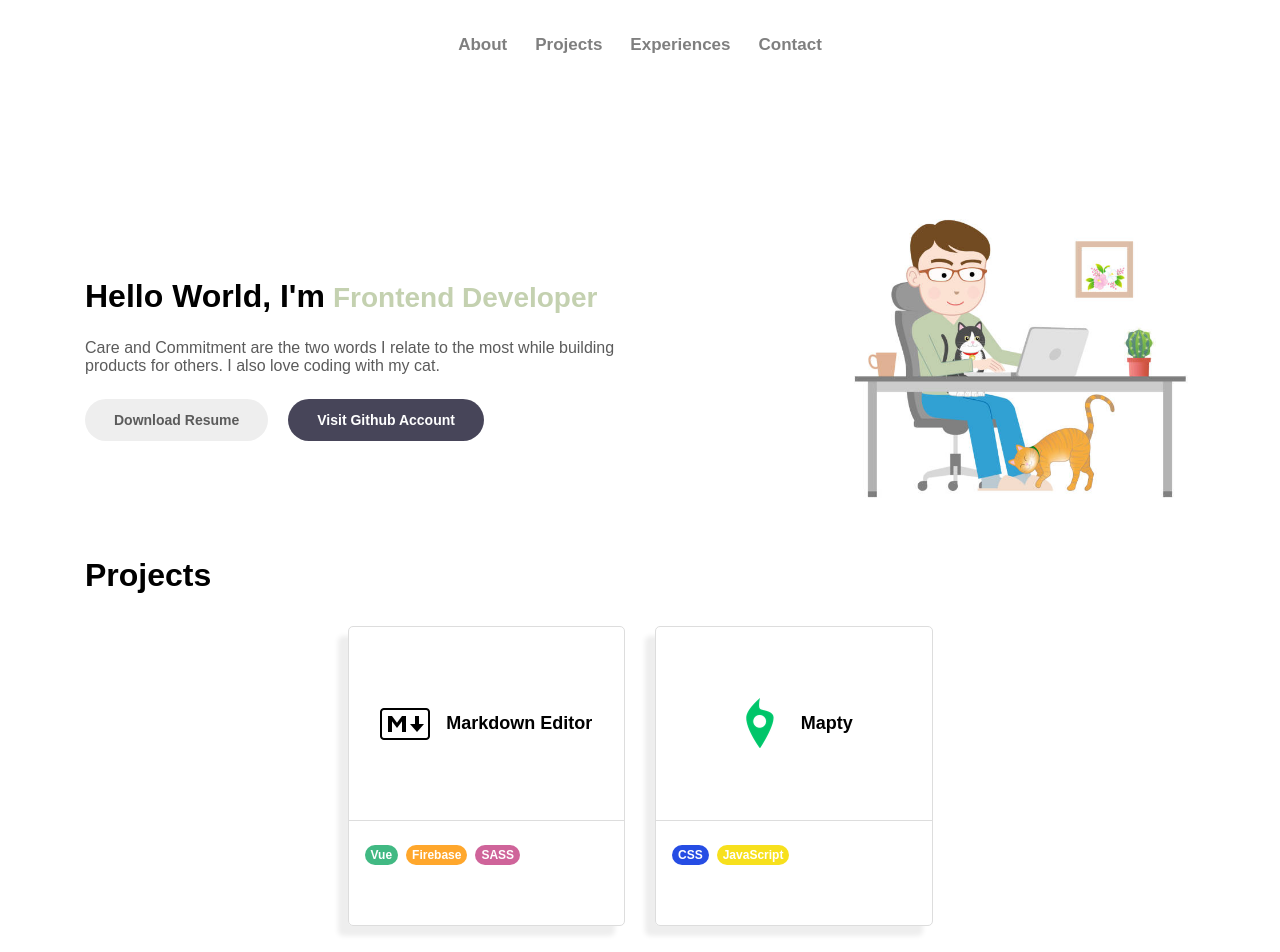
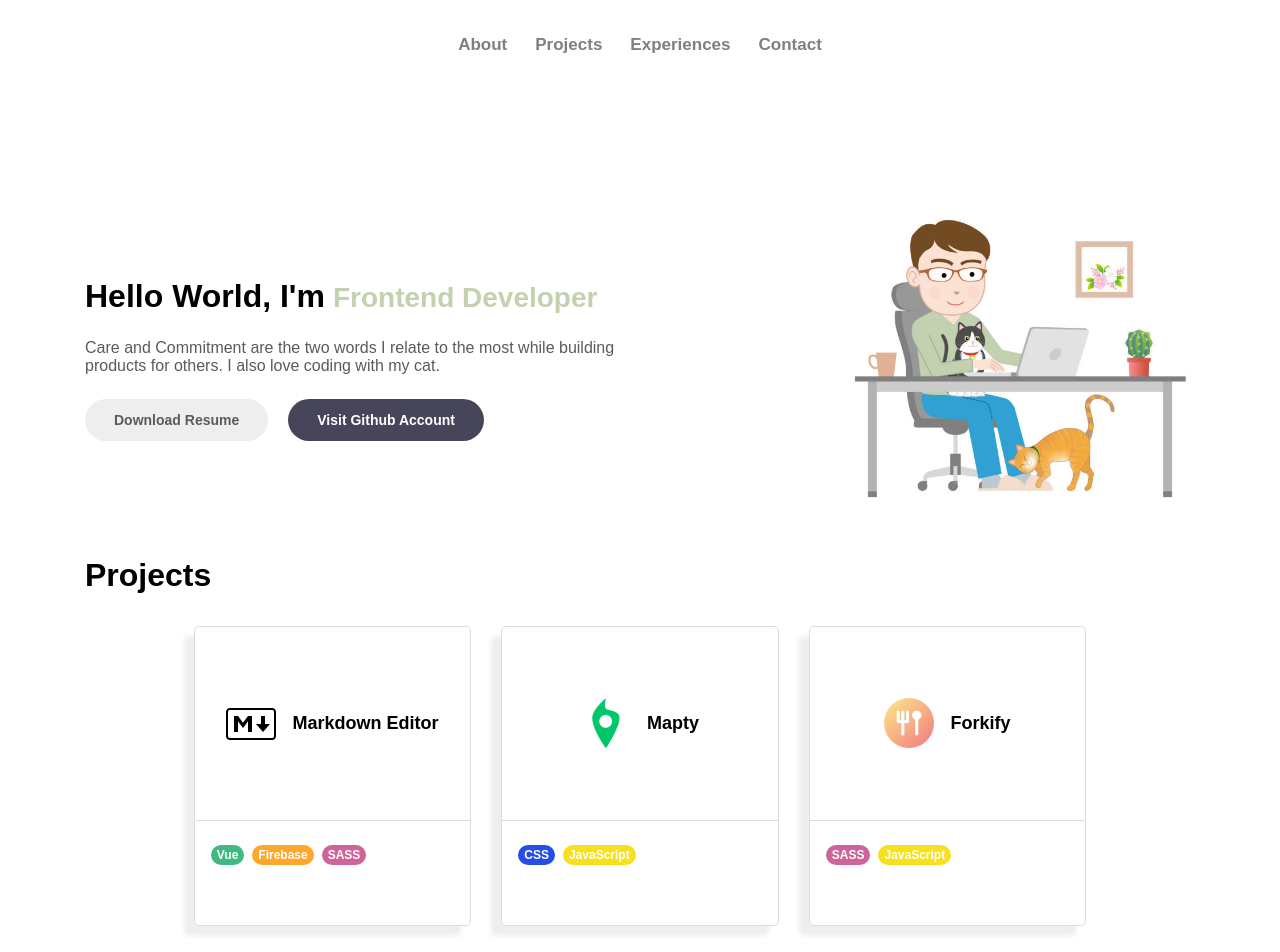
Before and after one commit to MarwanAhmedElAbhar/my-portfolio, a Nuxt app: page / in a window 1280 px wide. Shown: the top 952 px of the page. Built offline with nearby package versions, Linux system fonts and the light colour scheme.

Commit message:
add forkify project object

```diff
--- a/components/projects/data.js
+++ b/components/projects/data.js
@@ -37,4 +37,13 @@ export default  [
         githubRepo: "https://github.com/marwan-elabhar/mapty",
         tags: tagsList.filter(tag => ["JavaScript", "CSS"].includes(tag.name))
     },
+    {
+
+        id: 3,
+        name: "Forkify",
+        img: "img/forkify.png",
+        link: "https://forkify-web-app.vercel.app/",
+        githubRepo: "https://github.com/marwan-elabhar/forkify-app",
+        tags: tagsList.filter(tag => ["JavaScript", "SASS"].includes(tag.name))
+    },
 ]
```
Also changed, not shown: public/img/forkify.png (added).
